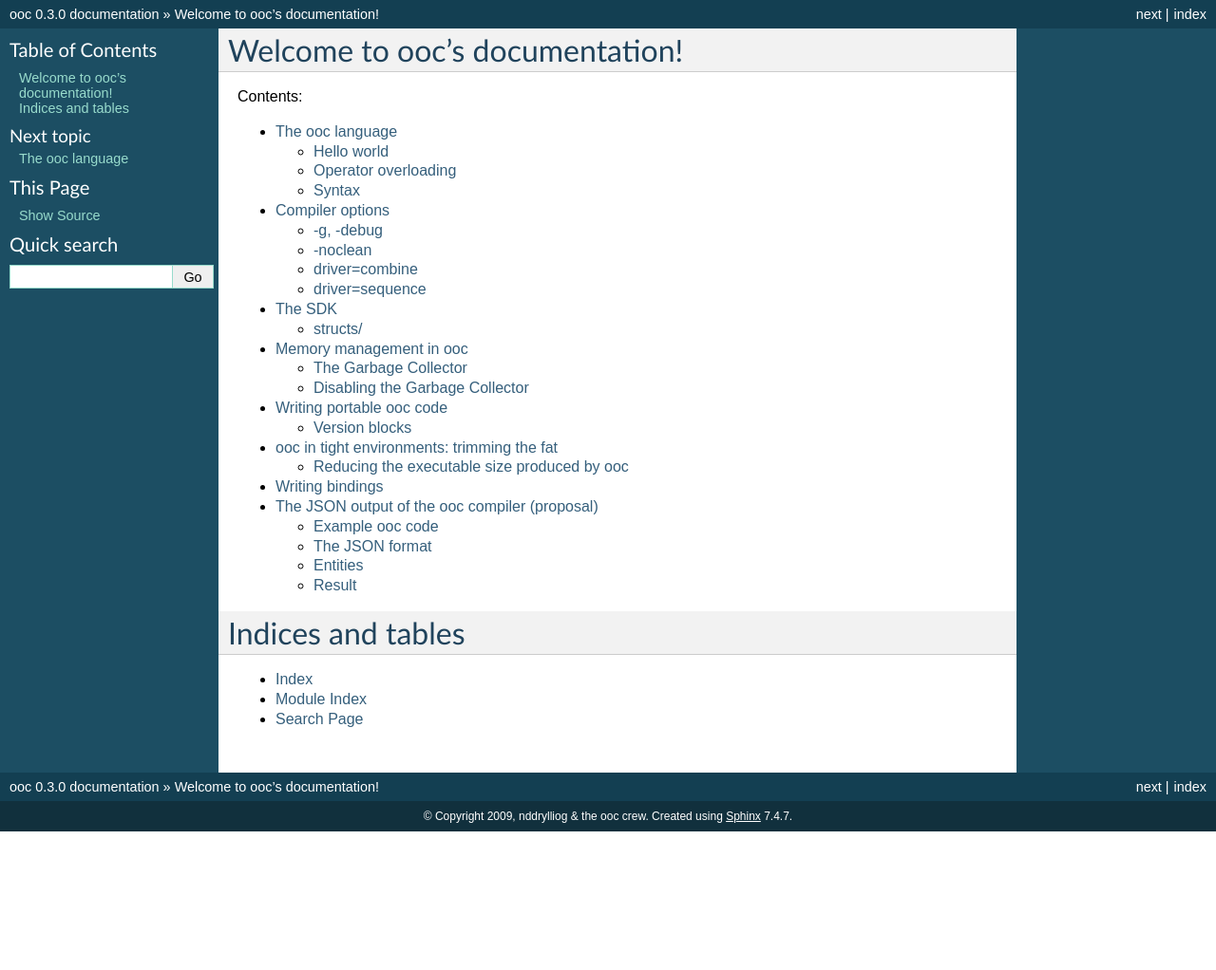
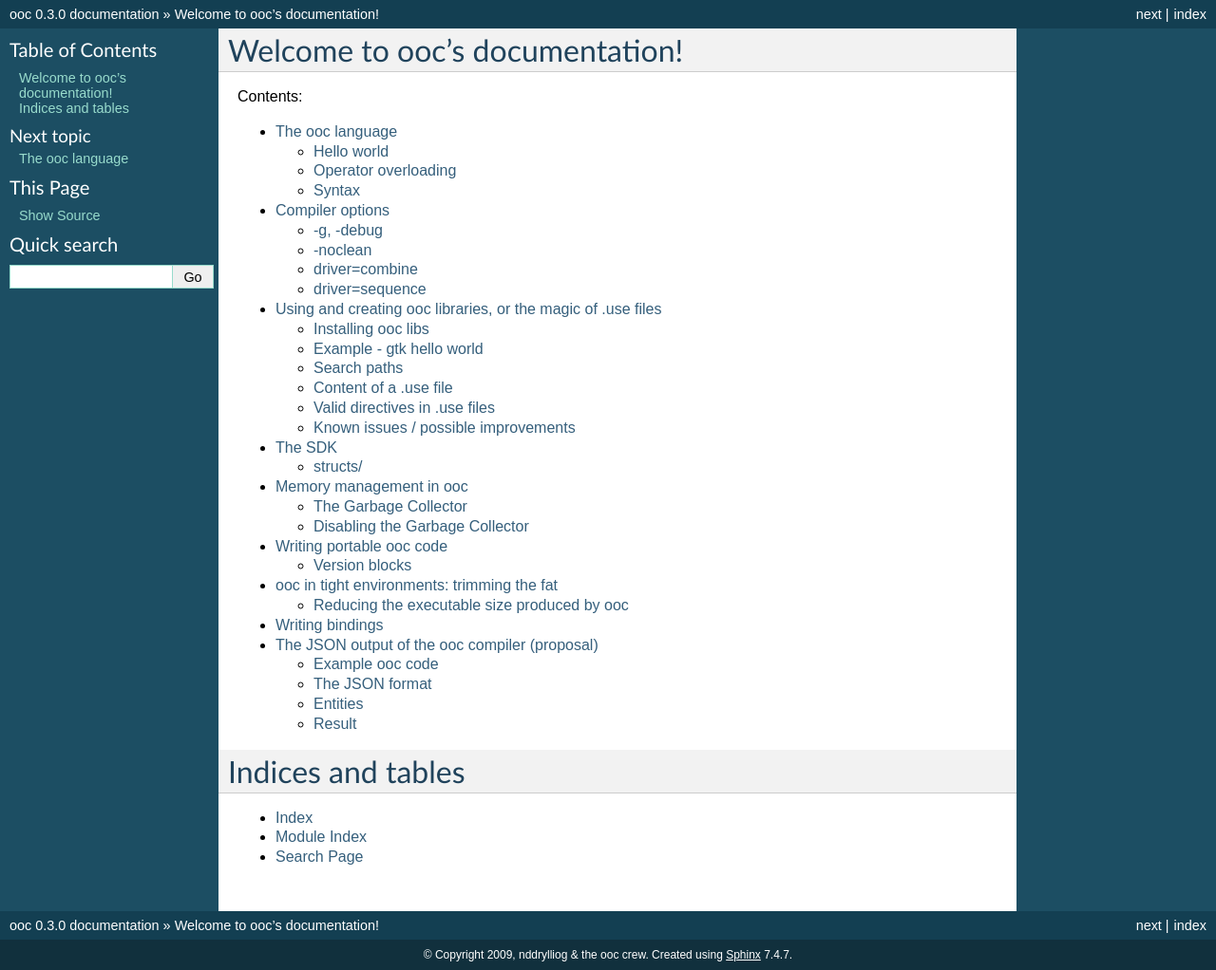
Before and after one commit to fasterthanlime/ooc-docs, a Sphinx documentation site: the page built from source/index.rst, in a window 1280 px wide. Shown: the whole page at 95% size. Built offline with Sphinx 7.4.7, drawn with Linux system fonts in a browser that asks for light colours; before the commit the page ends 900 px from its top, so only the background shows below that; some of the changed lines change nothing that is shown.

Commit message:
Added documentation on .use files, how to install ooc libs, etc.

```diff
--- a/source/index.rst
+++ b/source/index.rst
@@ -13,6 +13,7 @@
 
    language.rst
    compiler.rst
+   libs.rst
    sdk/index.rst
    memory/index.rst
    portable/index.rst
--- /dev/null
+++ b/source/libs.rst
@@ -0,0 +1,98 @@
+Using and creating ooc libraries, or the magic of .use files
+============================================================
+
+Installing ooc libs
+-------------------
+
+Let's say you want to install ooc-cairo:
+
+There are several ways
+  - Either: copy the ooc-cairo directory to /usr/lib/ooc/ and you're all set.
+  - Or: ln -s /path/to/ooc-cairo  /usr/lib/ooc/ and you're good.
+  - If you don't want to put your libs in /usr/lib/ooc/, adjust the OOC_LIBS
+  environment variable (in the /usr/bin/ooc launcher script, for example,
+  or in /etc/environment, or in your Makefile, or..)
+
+
+Example - gtk hello world
+-------------------------
+
+Let's take a simple GTK hello world::
+
+    use gtk
+
+    import gtk/[Gtk, Window, Button]
+
+    main: func {
+        Window new("Hi, world =)") setUSize(400, 200).
+               connect("delete_event", exit).
+               showAll()
+        Gtk main()
+    }
+
+    exit: extern func
+
+'use gtk' will instruct the ooc compiler to search for a file
+named 'gtk.use'
+
+Search paths
+------------
+
+The standard search path is /usr/lib/ooc/, but can be adjusted
+by setting the OOC_LIBS environment variable
+
+So in our case, let's say we have installed ooc-gtk and ooc-gdk
+in /usr/lib/ooc/, the compiler will find gtk.use in /usr/lib/ooc/ooc-gtk,
+which is fine.
+
+Content of a .use file
+----------------------
+
+gtk.use contains something like::
+
+    Name: GTK+ 2.0
+    Description: GNU User interface Toolkit
+    Pkgs: gtk+-2.0
+    Includes: gtk/gtk.h, gdk/gdk.h
+    Requires: gdk
+    SourcePath: .
+
+The format is very similar to .pc files from the pkg-config tool, but
+it serves a higher purpose =)
+
+Valid directives in .use files
+------------------------------
+
+The Name and Description directives are merely for humans
+
+The Pkgs directive defines which pkg-config package to use. This allows
+to portably define include paths, library paths (-I and -L for gcc)
+for libs with .pc files.
+
+For libraries without .pc files, you can also use Libs, IncludePaths and
+LibPaths directives.
+
+The Includes directive add 'include' statements automatically in file
+using the lib.
+
+Requires allow to specify dependencies between libraries. Since ooc-gtk
+requires ooc-gdk, gtk.use has Requires: gdk, and then gdk.use will be
+found and used too!
+
+The SourcePath directive allows to add directories to the sourcepath.
+For most libraries this will be '.' or 'source/', relative to the location
+of the .use file. But you can also use absolute paths.
+
+Lines starting with '#' are comments. They are ignored.
+
+Known issues / possible improvements
+------------------------------------
+
+There should be some versioning support, both in the 'Requires' .use directive
+and the 'use' statement in ooc code, e.g. in gtk-helloworld.ooc::
+
+    use gtk >= 2.10
+
+and in gtk.use::
+
+    Requires: gdk >= 2.10
```
